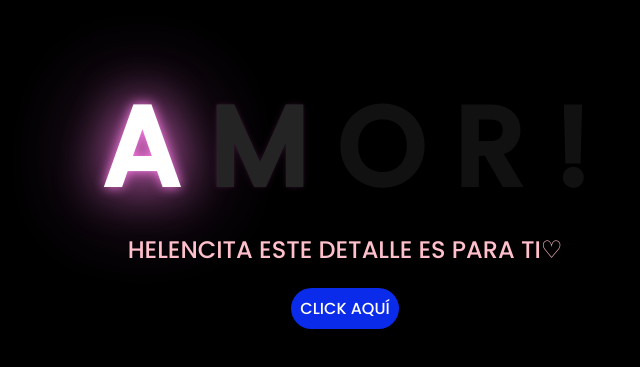
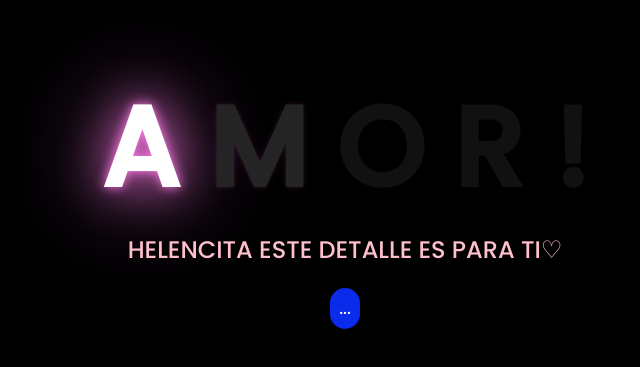
Before and after one commit to davidsito522/14-07-helen-y-juan, a plain HTML site: page index.html in a window 1280 px wide. Shown: the part 139-506 px from the top of the page, without its empty margins (303-943 px from the left). Drawn offline with Linux system fonts and the light colour scheme.

Commit message:
Update index.html

```diff
--- a/index.html
+++ b/index.html
@@ -23,7 +23,7 @@
     </div>
     <div class="button">
         <button class="botones">
-            <a href="flower.html" style="color: #fff;">CLICK AQUÍ</a>
+            <a href="flower.html" style="color: #fff;">...</a>
         </button>
     </div>
 
```
